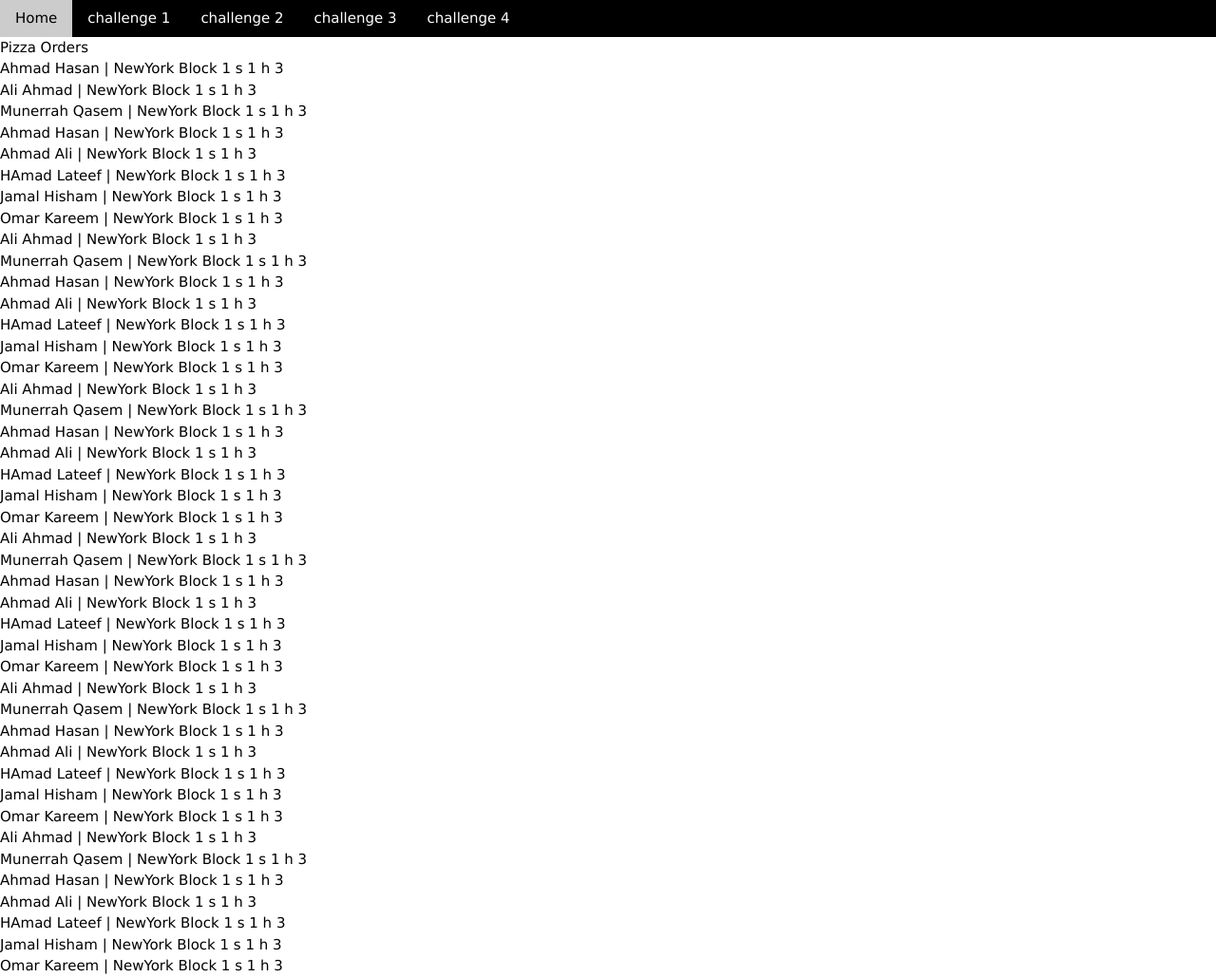
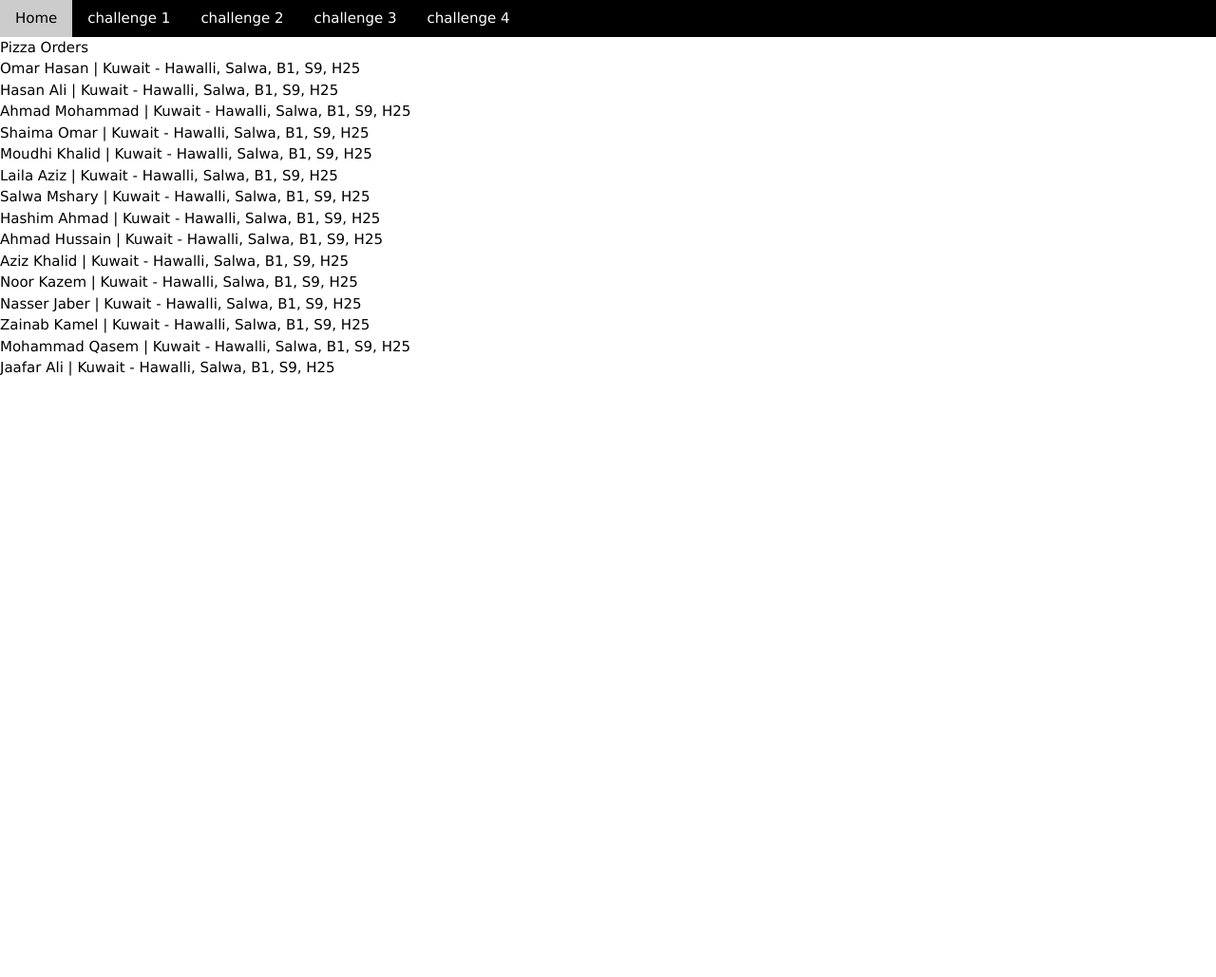
Before and after one commit to JoinCODED/TASK-css-challenge, a plain HTML site: page challenge3/index.html in a window 1280 px wide. Shown: the whole page at 95% size. After the commit the page ends 800 px from the top, so only its background shows below. Drawn offline with nearby package versions, Linux system fonts and the light colour scheme.

Commit message:
adding index.js for challenge 3

```diff
--- a/challenge3/index.html
+++ b/challenge3/index.html
@@ -26,52 +26,12 @@
         <div class="head">
             Pizza Orders
         </div>
-        <div class="rows">
-            <div onclick="deleteItem(0)" class="row">Ahmad Hasan | NewYork Block 1 s 1 h 3</div>
-            <div onclick="deleteItem(0)" class="row">Ali Ahmad | NewYork Block 1 s 1 h 3</div>
-            <div onclick="deleteItem(0)" class="row">Munerrah Qasem | NewYork Block 1 s 1 h 3</div>
-            <div onclick="deleteItem(0)" class="row">Ahmad Hasan | NewYork Block 1 s 1 h 3</div>
-            <div onclick="deleteItem(0)" class="row">Ahmad Ali | NewYork Block 1 s 1 h 3</div>
-            <div onclick="deleteItem(0)" class="row">HAmad Lateef | NewYork Block 1 s 1 h 3</div>
-            <div onclick="deleteItem(0)" class="row">Jamal Hisham | NewYork Block 1 s 1 h 3</div>
-            <div onclick="deleteItem(0)" class="row">Omar Kareem | NewYork Block 1 s 1 h 3</div>
-            <div onclick="deleteItem(0)" class="row">Ali Ahmad | NewYork Block 1 s 1 h 3</div>
-            <div onclick="deleteItem(0)" class="row">Munerrah Qasem | NewYork Block 1 s 1 h 3</div>
-            <div onclick="deleteItem(0)" class="row">Ahmad Hasan | NewYork Block 1 s 1 h 3</div>
-            <div onclick="deleteItem(0)" class="row">Ahmad Ali | NewYork Block 1 s 1 h 3</div>
-            <div onclick="deleteItem(0)" class="row">HAmad Lateef | NewYork Block 1 s 1 h 3</div>
-            <div onclick="deleteItem(0)" class="row">Jamal Hisham | NewYork Block 1 s 1 h 3</div>
-            <div onclick="deleteItem(0)" class="row">Omar Kareem | NewYork Block 1 s 1 h 3</div>
-            <div onclick="deleteItem(0)" class="row">Ali Ahmad | NewYork Block 1 s 1 h 3</div>
-            <div onclick="deleteItem(0)" class="row">Munerrah Qasem | NewYork Block 1 s 1 h 3</div>
-            <div onclick="deleteItem(0)" class="row">Ahmad Hasan | NewYork Block 1 s 1 h 3</div>
-            <div onclick="deleteItem(0)" class="row">Ahmad Ali | NewYork Block 1 s 1 h 3</div>
-            <div onclick="deleteItem(0)" class="row">HAmad Lateef | NewYork Block 1 s 1 h 3</div>
-            <div onclick="deleteItem(0)" class="row">Jamal Hisham | NewYork Block 1 s 1 h 3</div>
-            <div onclick="deleteItem(0)" class="row">Omar Kareem | NewYork Block 1 s 1 h 3</div>
-            <div onclick="deleteItem(0)" class="row">Ali Ahmad | NewYork Block 1 s 1 h 3</div>
-            <div onclick="deleteItem(0)" class="row">Munerrah Qasem | NewYork Block 1 s 1 h 3</div>
-            <div onclick="deleteItem(0)" class="row">Ahmad Hasan | NewYork Block 1 s 1 h 3</div>
-            <div onclick="deleteItem(0)" class="row">Ahmad Ali | NewYork Block 1 s 1 h 3</div>
-            <div onclick="deleteItem(0)" class="row">HAmad Lateef | NewYork Block 1 s 1 h 3</div>
-            <div onclick="deleteItem(0)" class="row">Jamal Hisham | NewYork Block 1 s 1 h 3</div>
-            <div onclick="deleteItem(0)" class="row">Omar Kareem | NewYork Block 1 s 1 h 3</div>
-            <div onclick="deleteItem(0)" class="row">Ali Ahmad | NewYork Block 1 s 1 h 3</div>
-            <div onclick="deleteItem(0)" class="row">Munerrah Qasem | NewYork Block 1 s 1 h 3</div>
-            <div onclick="deleteItem(0)" class="row">Ahmad Hasan | NewYork Block 1 s 1 h 3</div>
-            <div onclick="deleteItem(0)" class="row">Ahmad Ali | NewYork Block 1 s 1 h 3</div>
-            <div onclick="deleteItem(0)" class="row">HAmad Lateef | NewYork Block 1 s 1 h 3</div>
-            <div onclick="deleteItem(0)" class="row">Jamal Hisham | NewYork Block 1 s 1 h 3</div>
-            <div onclick="deleteItem(0)" class="row">Omar Kareem | NewYork Block 1 s 1 h 3</div>
-            <div onclick="deleteItem(0)" class="row">Ali Ahmad | NewYork Block 1 s 1 h 3</div>
-            <div onclick="deleteItem(0)" class="row">Munerrah Qasem | NewYork Block 1 s 1 h 3</div>
-            <div onclick="deleteItem(0)" class="row">Ahmad Hasan | NewYork Block 1 s 1 h 3</div>
-            <div onclick="deleteItem(0)" class="row">Ahmad Ali | NewYork Block 1 s 1 h 3</div>
-            <div onclick="deleteItem(0)" class="row">HAmad Lateef | NewYork Block 1 s 1 h 3</div>
-            <div onclick="deleteItem(0)" class="row">Jamal Hisham | NewYork Block 1 s 1 h 3</div>
-            <div onclick="deleteItem(0)" class="row">Omar Kareem | NewYork Block 1 s 1 h 3</div>
+        <div id="rows" class="rows">
+
         </div>
     </div>
 </body>
+<script src="people.js"></script>
+<script src="index.js"></script>
 
 </html>
--- /dev/null
+++ b/challenge3/index.js
@@ -0,0 +1,19 @@
+function deleteItem(key) {
+  alert(`You are trying to delete item of key ${key}`);
+}
+
+/** Don't touch this function
+ *  This is a component that will be rendered inside the list
+ */
+const listComponent = (person) => `
+    <div onclick="deleteItem(${person.key})" class="row"> ${person.name} | ${person.address}</div>
+`;
+/**
+ * This function will render the list of id "rows" with the array defined in people.js
+ */
+function renderList() {
+  document.getElementById("rows").innerHTML = people
+    .map(listComponent)
+    .join("\n");
+}
+renderList();
--- /dev/null
+++ b/challenge3/people.js
@@ -0,0 +1,81 @@
+/**
+ * Don't touch this file
+ */
+
+let people = [
+  {
+    key: "1",
+    name: "Omar Hasan",
+    address: "Kuwait - Hawalli, Salwa, B1, S9, H25",
+  },
+  {
+    key: "2",
+    name: "Hasan Ali",
+    address: "Kuwait - Hawalli, Salwa, B1, S9, H25",
+  },
+  {
+    key: "3",
+    name: "Ahmad Mohammad",
+    address: "Kuwait - Hawalli, Salwa, B1, S9, H25",
+  },
+  {
+    key: "4",
+    name: "Shaima Omar",
+    address: "Kuwait - Hawalli, Salwa, B1, S9, H25",
+  },
+  {
+    key: "5",
+    name: "Moudhi Khalid",
+    address: "Kuwait - Hawalli, Salwa, B1, S9, H25",
+  },
+  {
+    key: "6",
+    name: "Laila Aziz",
+    address: "Kuwait - Hawalli, Salwa, B1, S9, H25",
+  },
+  {
+    key: "7",
+    name: "Salwa Mshary",
+    address: "Kuwait - Hawalli, Salwa, B1, S9, H25",
+  },
+  {
+    key: "8",
+    name: "Hashim Ahmad",
+    address: "Kuwait - Hawalli, Salwa, B1, S9, H25",
+  },
+  {
+    key: "9",
+    name: "Ahmad Hussain",
+    address: "Kuwait - Hawalli, Salwa, B1, S9, H25",
+  },
+  {
+    key: "10",
+    name: "Aziz Khalid",
+    address: "Kuwait - Hawalli, Salwa, B1, S9, H25",
+  },
+  {
+    key: "11",
+    name: "Noor Kazem",
+    address: "Kuwait - Hawalli, Salwa, B1, S9, H25",
+  },
+  {
+    key: "12",
+    name: "Nasser Jaber",
+    address: "Kuwait - Hawalli, Salwa, B1, S9, H25",
+  },
+  {
+    key: "13",
+    name: "Zainab Kamel",
+    address: "Kuwait - Hawalli, Salwa, B1, S9, H25",
+  },
+  {
+    key: "14",
+    name: "Mohammad Qasem",
+    address: "Kuwait - Hawalli, Salwa, B1, S9, H25",
+  },
+  {
+    key: "15",
+    name: "Jaafar Ali",
+    address: "Kuwait - Hawalli, Salwa, B1, S9, H25",
+  },
+];
```
Also changed, not shown: index.html (+1 -1 lines).
